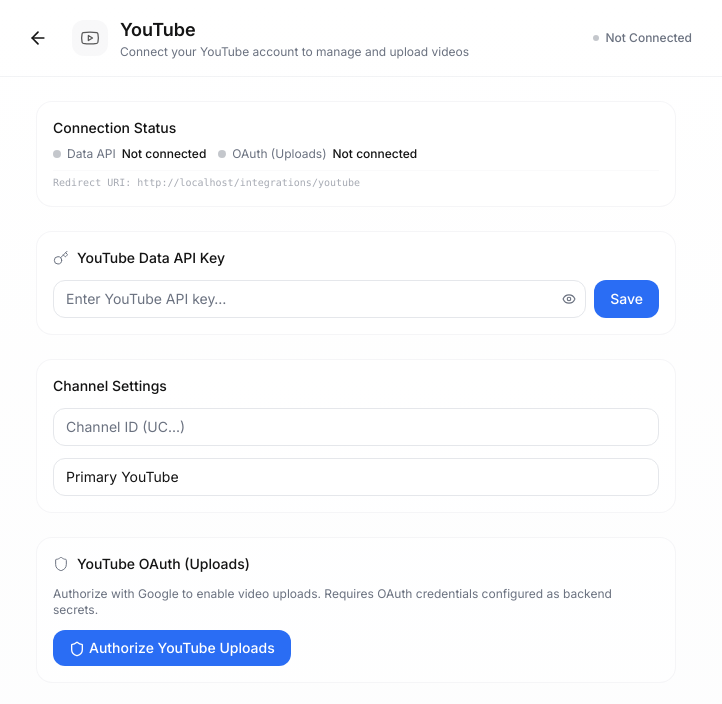
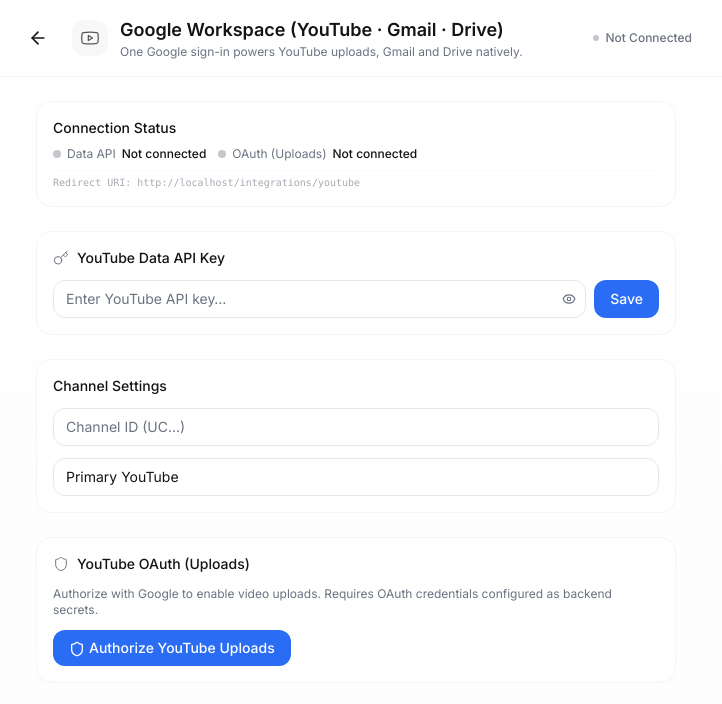
Before and after one commit to thecolinosborne/Ozlon-AI-Search, a React (Vite) app: page /integrations/youtube in a window 1280 px wide. Shown: the top 704 px of the page, without its empty margins (284-1006 px from the left). Built offline with nearby package versions, Linux system fonts and the light colour scheme; the HTML template or start-up script is replaced by a standard one; what @capacitor-community/sqlite, @capacitor/core, @lovable.dev/cloud-auth-js would draw is missing.

Commit message:
Changes
Co-authored-by: thecolinosborne <124605697+thecolinosborne@users.noreply.github.com>

```diff
--- a/src/pages/integrations/YouTubeDetail.tsx
+++ b/src/pages/integrations/YouTubeDetail.tsx
@@ -440,8 +440,8 @@ export default function YouTubeDetail() {
 
   return (
     <IntegrationDetailLayout
-      name="YouTube"
-      description="Connect your YouTube account to manage and upload videos"
+      name="Google Workspace (YouTube · Gmail · Drive)"
+      description="One Google sign-in powers YouTube uploads, Gmail and Drive natively."
       icon={Youtube}
       status={integration.status}
       actions={
```
